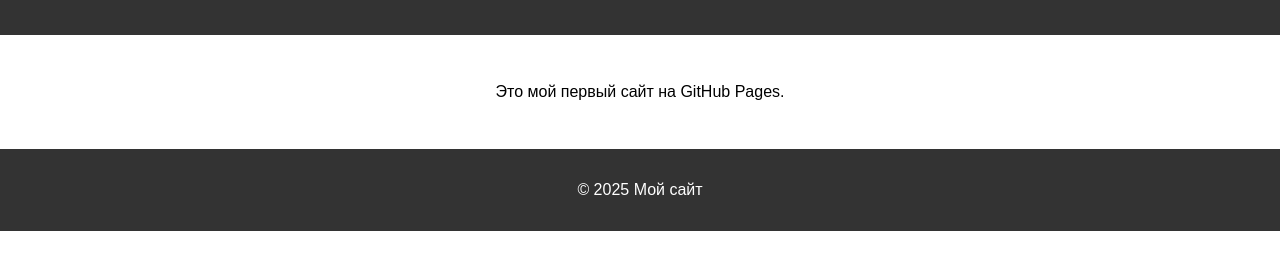
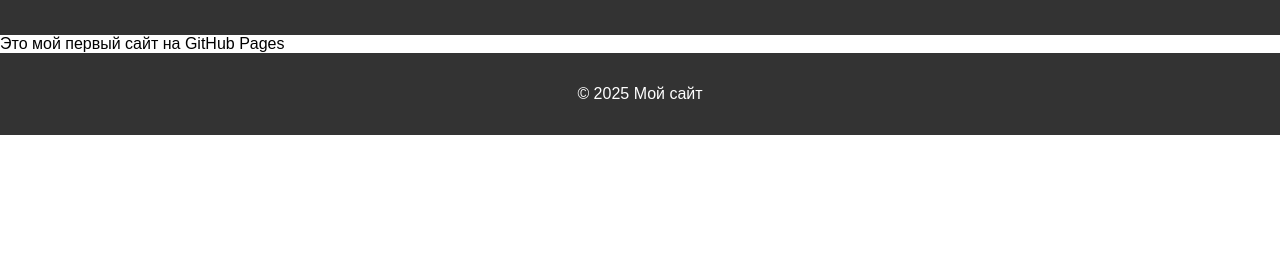
Before and after one commit to SUpeR0S/HUUETAA, a plain HTML site: page index.html in a window 1280 px wide. Shown: the part 77-346 px from the top of the page. Drawn offline with Linux system fonts and the light colour scheme.

Commit message:
Update index.html

```diff
--- a/index.html
+++ b/index.html
@@ -33,9 +33,7 @@
     <h1>Добро пожаловать!</h1>
   </header>
 
-  <main>
-    <p>Это мой первый сайт на GitHub Pages.</p>
-  </main>
+  <div = "home"> Это мой первый сайт на GitHub Pages </div>
 
   <footer>
     <p>&copy; 2025 Мой сайт</p>
```
